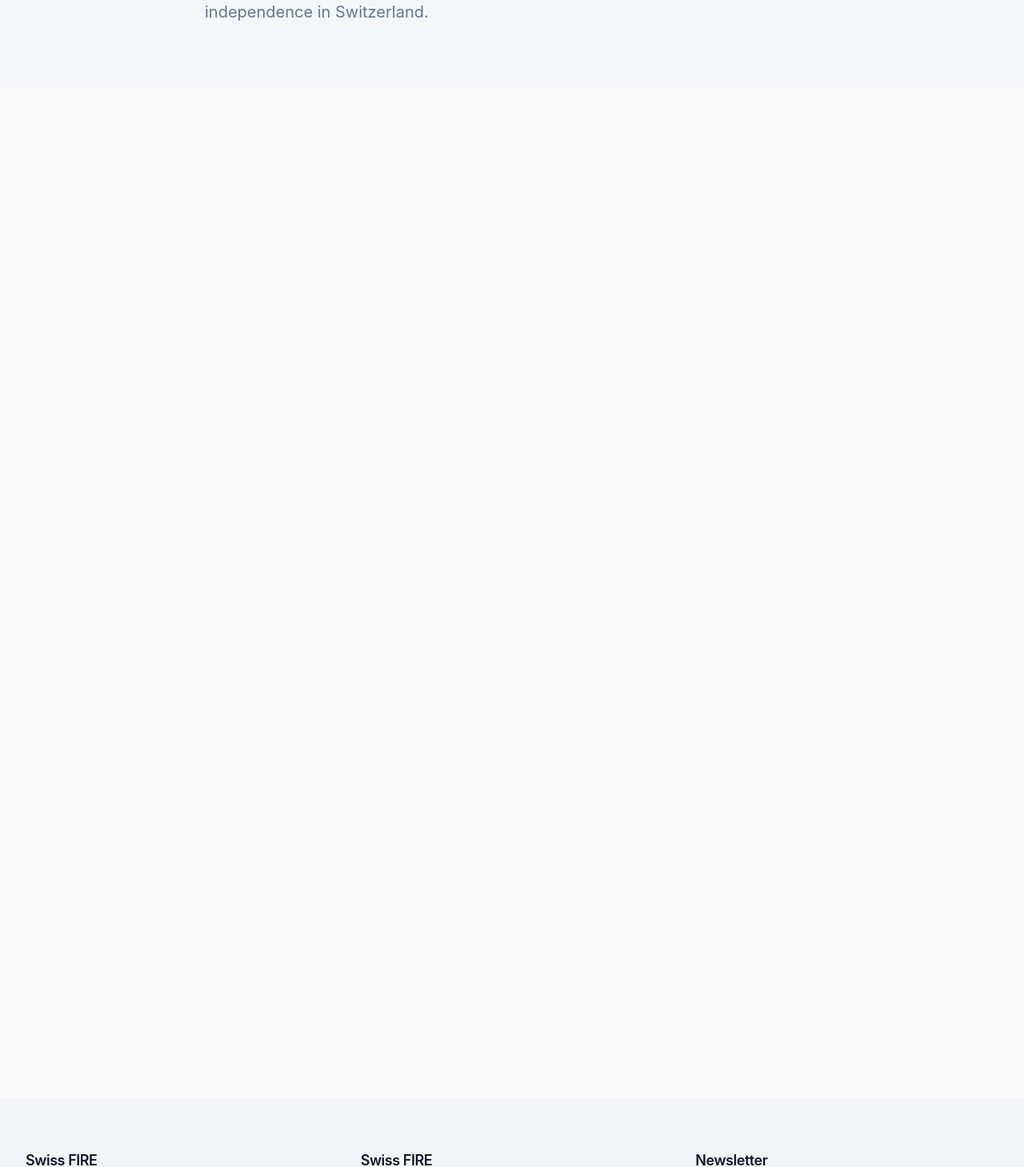
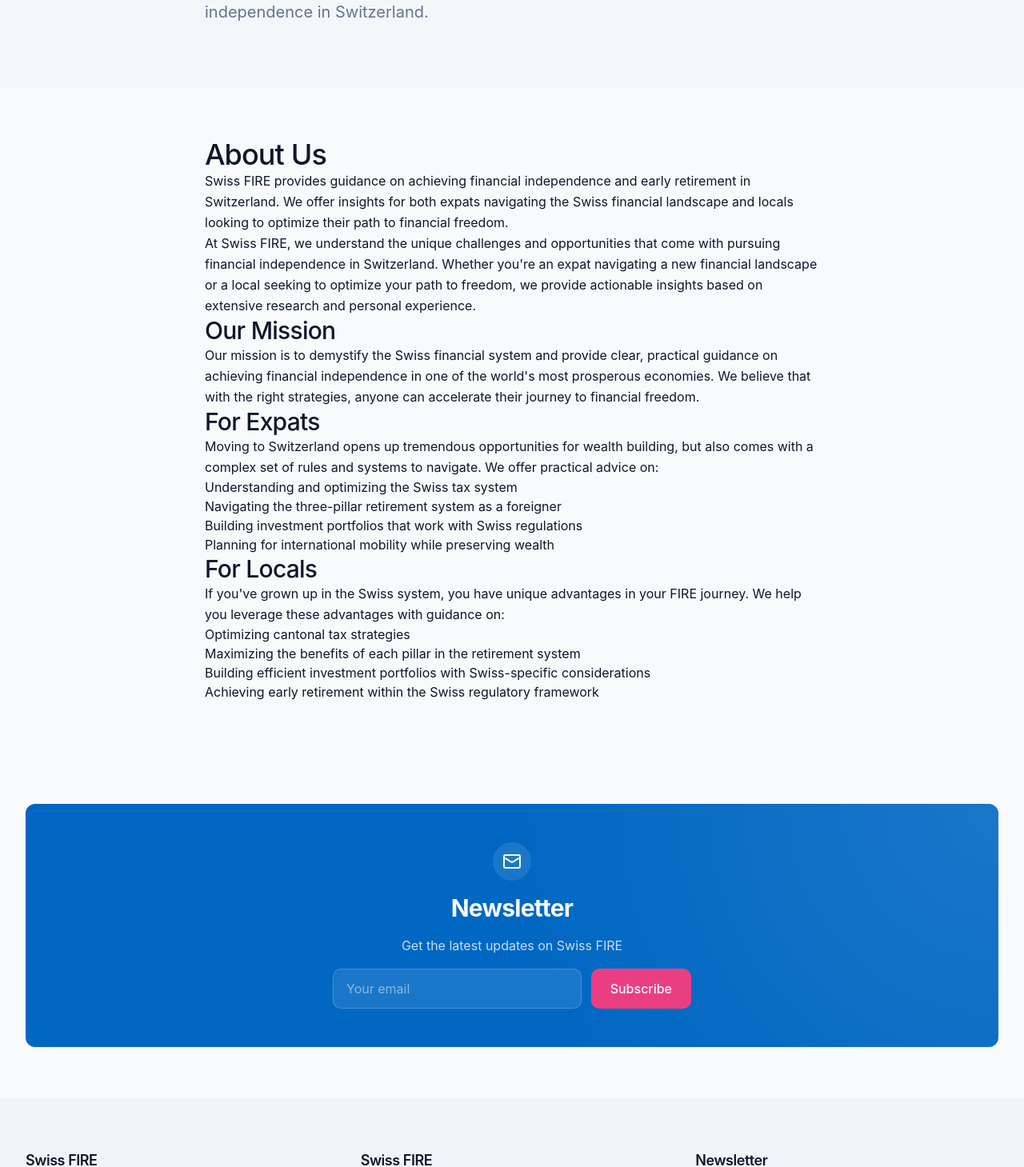
Before and after one commit to d310n9/ch-journey, a React (Vite) app: page /about in a window 1280 px wide. Shown: the part 251-1710 px from the top of the page at 80% size. Built offline with nearby package versions, Linux system fonts and the light colour scheme.

Commit message:
Fix visual issues with content
The main content was not appearing correctly. This commit addresses the visual issues.

```diff
--- a/src/pages/About.tsx
+++ b/src/pages/About.tsx
@@ -7,8 +7,8 @@ import { useLanguage } from '@/contexts/LanguageContext';
 
 const About = () => {
   const { t } = useLanguage();
-  // Properly type the ref array to accept HTMLDivElement specifically
-  const sectionsRef = useRef<(HTMLDivElement | null)[]>([]);
+  // Use a more direct approach with refs
+  const sectionsRef = useRef<HTMLDivElement[]>([]);
 
   useEffect(() => {
     const observer = new IntersectionObserver(
@@ -16,6 +16,7 @@ const About = () => {
         entries.forEach(entry => {
           if (entry.isIntersecting) {
             entry.target.classList.add('animate-fade-up');
+            entry.target.classList.remove('opacity-0');
           }
         });
       },
@@ -32,6 +33,13 @@ const About = () => {
       });
     };
   }, []);
+
+  // Function to add elements to the refs array
+  const addToRefs = (el: HTMLDivElement | null, index: number) => {
+    if (el && !sectionsRef.current.includes(el)) {
+      sectionsRef.current[index] = el;
+    }
+  };
 
   return (
     <div className="min-h-screen flex flex-col">
@@ -54,12 +62,8 @@ const About = () => {
 
         {/* About Section */}
         <section
-          ref={(el) => {
-            if (el instanceof HTMLDivElement || el === null) {
-              sectionsRef.current[0] = el;
-            }
-          }}
-          className="py-16 opacity-0"
+          ref={el => addToRefs(el, 0)}
+          className="py-16 opacity-0 transition-opacity duration-500"
         >
           <div className="container mx-auto px-6 md:px-8">
             <div className="max-w-3xl mx-auto prose prose-lg">
@@ -102,12 +106,8 @@ const About = () => {
 
         {/* Newsletter Section */}
         <section
-          ref={(el) => {
-            if (el instanceof HTMLDivElement || el === null) {
-              sectionsRef.current[1] = el;
-            }
-          }}
-          className="py-16 opacity-0"
+          ref={el => addToRefs(el, 1)}
+          className="py-16 opacity-0 transition-opacity duration-500"
         >
           <div className="container mx-auto px-6 md:px-8">
             <Newsletter />
--- a/src/pages/Index.tsx
+++ b/src/pages/Index.tsx
@@ -13,8 +13,8 @@ const Home = () => {
   const { t } = useLanguage();
   const featuredPost = getFeaturedPost();
   const recentPosts = getRecentPosts(3);
-  // Properly type the ref array to accept HTMLDivElement specifically
-  const sectionsRef = useRef<(HTMLDivElement | null)[]>([]);
+  // Use a more direct approach with refs
+  const sectionsRef = useRef<HTMLDivElement[]>([]);
 
   useEffect(() => {
     const observer = new IntersectionObserver(
@@ -22,6 +22,7 @@ const Home = () => {
         entries.forEach(entry => {
           if (entry.isIntersecting) {
             entry.target.classList.add('animate-fade-up');
+            entry.target.classList.remove('opacity-0');
           }
         });
       },
@@ -38,6 +39,13 @@ const Home = () => {
       });
     };
   }, []);
+
+  // Function to add elements to the refs array
+  const addToRefs = (el: HTMLDivElement | null, index: number) => {
+    if (el && !sectionsRef.current.includes(el)) {
+      sectionsRef.current[index] = el;
+    }
+  };
 
   return (
     <div className="min-h-screen flex flex-col">
@@ -63,12 +71,8 @@ const Home = () => {
 
         {/* Features Section */}
         <section
-          ref={(el) => {
-            if (el instanceof HTMLDivElement || el === null) {
-              sectionsRef.current[0] = el;
-            }
-          }}
-          className="py-16 opacity-0"
+          ref={el => addToRefs(el, 0)}
+          className="py-16 opacity-0 transition-opacity duration-500"
         >
           <div className="container mx-auto px-6 md:px-8">
             <div className="grid grid-cols-1 md:grid-cols-3 gap-8">
@@ -102,12 +106,8 @@ const Home = () => {
         {/* Featured Post Section */}
         {featuredPost && (
           <section
-            ref={(el) => {
-              if (el instanceof HTMLDivElement || el === null) {
-                sectionsRef.current[1] = el;
-              }
-            }}
-            className="py-16 opacity-0"
+            ref={el => addToRefs(el, 1)}
+            className="py-16 opacity-0 transition-opacity duration-500"
           >
             <div className="container mx-auto px-6 md:px-8">
               <h2 className="text-3xl font-bold mb-8">{t('featuredPost')}</h2>
@@ -118,12 +118,8 @@ const Home = () => {
 
         {/* Recent Posts Section */}
         <section
-          ref={(el) => {
-            if (el instanceof HTMLDivElement || el === null) {
-              sectionsRef.current[2] = el;
-            }
-          }}
-          className="py-16 opacity-0"
+          ref={el => addToRefs(el, 2)}
+          className="py-16 opacity-0 transition-opacity duration-500"
         >
           <div className="container mx-auto px-6 md:px-8">
             <h2 className="text-3xl font-bold mb-8">{t('latestArticles')}</h2>
@@ -141,12 +137,8 @@ const Home = () => {
 
         {/* Newsletter Section */}
         <section
-          ref={(el) => {
-            if (el instanceof HTMLDivElement || el === null) {
-              sectionsRef.current[3] = el;
-            }
-          }}
-          className="py-16 opacity-0"
+          ref={el => addToRefs(el, 3)}
+          className="py-16 opacity-0 transition-opacity duration-500"
         >
           <div className="container mx-auto px-6 md:px-8">
             <Newsletter />
```
